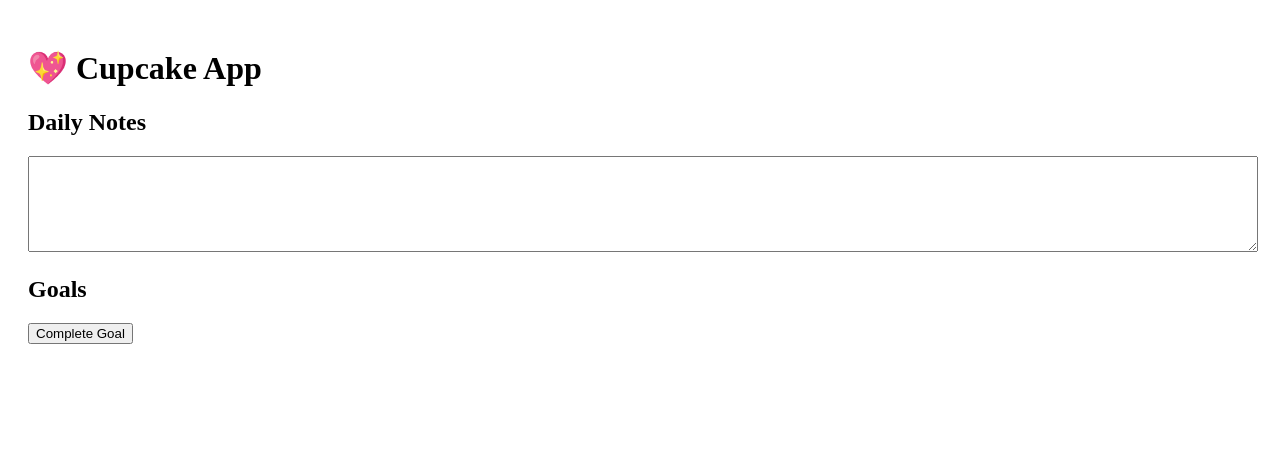
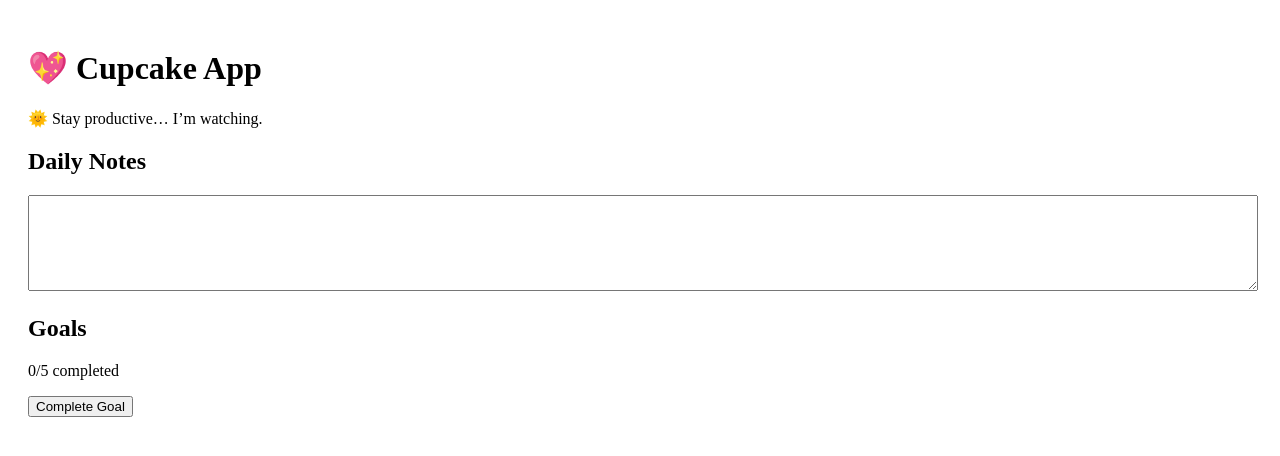
Before and after one commit to arzookhan6817-tech/cupcake-app, a React (Vite) app: page / in a window 1280 px wide. Shown: the top 456 px of the page. Built offline with nearby package versions, Linux system fonts and the light colour scheme.

Commit message:
Update App.jsx

```diff
--- a/src/App.jsx
+++ b/src/App.jsx
@@ -2,27 +2,57 @@
 
 export default function App() {
   const [notes, setNotes] = useState("");
+  const [goals, setGoals] = useState(0);
   const [date, setDate] = useState(new Date().toDateString());
+  const [quote, setQuote] = useState("");
+
+  // Quotes logic (time-based)
+  useEffect(() => {
+    const hour = new Date().getHours();
+
+    if (hour < 12) setQuote("🌅 Good morning, don’t ignore me today.");
+    else if (hour < 18) setQuote("🌞 Stay productive… I’m watching.");
+    else setQuote("🌙 Evening already? Still not done?");
+  }, []);
 
   // Load saved data
   useEffect(() => {
-    const saved = localStorage.getItem("notes");
-    if (saved) setNotes(saved);
+    const savedNotes = localStorage.getItem("notes");
+    const savedGoals = localStorage.getItem("goals");
+    const savedDate = localStorage.getItem("date");
 
-    const lastDate = localStorage.getItem("date");
-    if (lastDate !== date) {
+    if (savedNotes) setNotes(savedNotes);
+    if (savedGoals) setGoals(Number(savedGoals));
+
+    // Reset daily
+    if (savedDate !== date) {
       localStorage.setItem("date", date);
+      localStorage.setItem("goals", "0");
+      setGoals(0);
     }
   }, []);
 
-  // Auto-save notes
+  // Save data
   useEffect(() => {
     localStorage.setItem("notes", notes);
-  }, [notes]);
+    localStorage.setItem("goals", goals.toString());
+  }, [notes, goals]);
+
+  // Goal complete
+  const completeGoal = () => {
+    const newGoals = goals + 1;
+    setGoals(newGoals);
+
+    if (newGoals === 5) {
+      alert("🎉 100% done. Impressive… for once.");
+    }
+  };
 
   return (
     <div style={{ padding: 20 }}>
       <h1>💖 Cupcake App</h1>
+
+      <p>{quote}</p>
 
       <h2>Daily Notes</h2>
       <textarea
@@ -33,7 +63,9 @@
       />
 
       <h2>Goals</h2>
-      <button onClick={() => alert("Goal completed 🎉")}>
+      <p>{goals}/5 completed</p>
+
+      <button onClick={completeGoal}>
         Complete Goal
       </button>
     </div>
```
